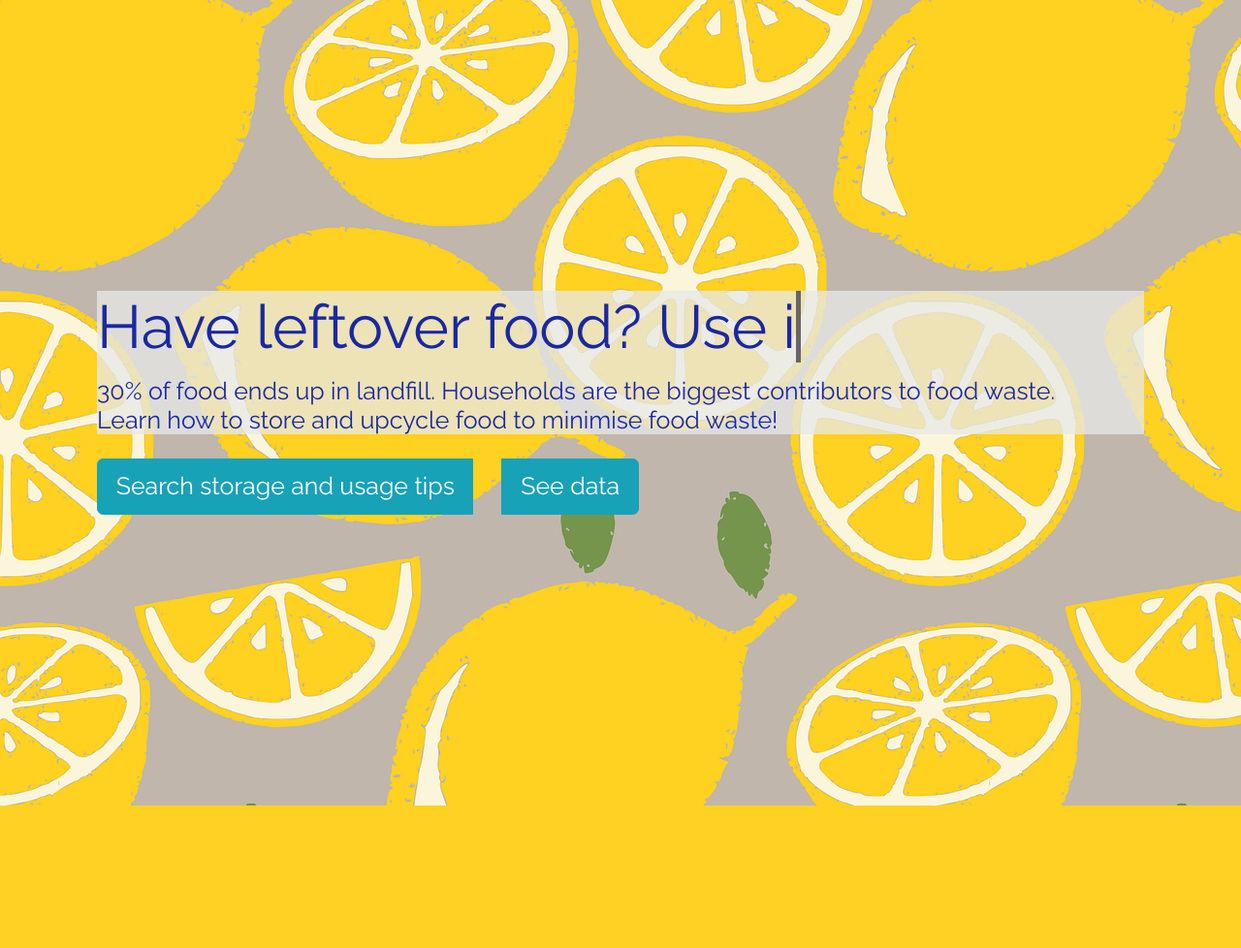
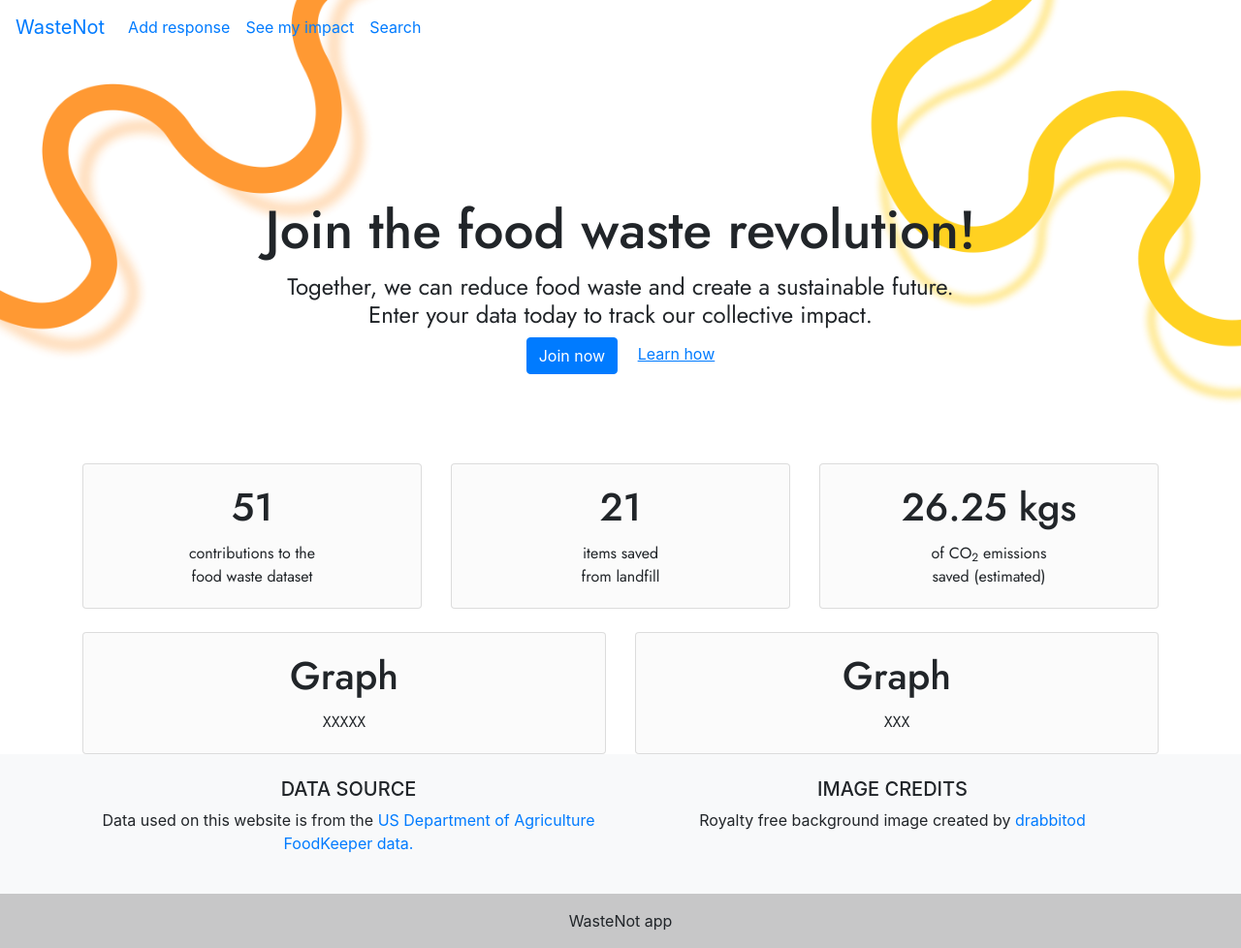
Before and after one commit to vanedo/FoodWasteTracker, a Django app: page /index/ in a window 1280 px wide. Shown: the whole page at 97% size. Before the commit the page ends 831 px from the top, so only its background shows below. Run offline with Django 3.2, Linux system fonts and the light colour scheme; data comes from the database, SQL or seed files in the repository; both versions use the stored data as it was after the commit; some libraries are stand-ins or nearby versions.

Commit message:
adding homepage

```diff
--- a/src/apps/tracker/static/css/main.css
+++ b/src/apps/tracker/static/css/main.css
@@ -3,11 +3,25 @@ body {
     background-repeat: repeat-y;
 }
 
-html.intro,body.intro {
-  font-family: 'Raleway', sans-serif;
-  padding: 6em 2em;
-  font-size: 25px;
-  color: #1a28a1
+body.intro {
+  background-image: url('/static/img/orange_faded.png'), url('/static/img/yellow_faded.png');
+  background-position: left top, right top;
+  background-repeat: no-repeat, no-repeat;
+  background-size: 35%, 35%;
+  background-attachment: fixed;
+
+}
+
+h1.card-title{
+  font-family: 'Jost';
+  font-weight: 500;
+}
+h4.card-text{
+  font-family: 'Jost';
+  font-weight: 400;
+}
+p.card-text{
+  font-family: 'Jost';
 }
 
 div.first {
--- a/src/apps/tracker/templates/tracker/index.html
+++ b/src/apps/tracker/templates/tracker/index.html
@@ -1,94 +1,81 @@
 <!DOCTYPE html>
-<html class="intro">
+<html>
 <head>
-    <title>Get food information</title>
-    <!-- Bootstrap CSS -->
+    <title>Food History</title>
+    <!-- Include Bootstrap CSS -->
     <link rel="stylesheet" href="https://maxcdn.bootstrapcdn.com/bootstrap/4.5.2/css/bootstrap.min.css">
+    <link href="https://fonts.googleapis.com/css2?family=Jost:wght@400;500&display=swap" rel="stylesheet">
 
 </head>
-<body class="intro">
+<body class = "intro">
+    {% extends "tracker/base.html" %}
+    {% load tags %}
+    {% load static %}
+    {% block content %}
+    <div class = "container" style="padding-top:10%">
+      <div class="card mb-4 text-center" style="background-color: rgba(245, 245, 245, 0.0); border:0px " >
+          <div class="card-body">
+              <h1 class="card-title" style="font-size:55px"> Join the food waste revolution! </h1>
+              <h4 class="card-text"> Together, we can reduce food waste and create a sustainable future. <br>Enter your data today to track our collective impact.</h4>
+              <a class="btn btn-primary" href="{% url 'add' %}" role="button">Join now</a> &emsp;<a href = "{% url 'history' %}"><u>Learn how </u> </a>
+          </div>
+      </div>
+    </div>
+
+    <div class = "pt-5">
+        <div class = "container">
+            <div class = "row">
+                <div class = "col-md-4">
+                    <div class="card mb-4 text-center" style="background-color: rgba(245, 245, 245, 0.4); " >
+                        <div class="card-body">
+                            <h1 class="card-title"> {% metric_contributions request %} </h1>
+                            <p class="card-text">contributions to the <br>food waste dataset</p>
+                        </div>
+                    </div>
+                </div>
+                <div class = "col-md-4">
+                    <div class="card mb-4 text-center" style="background-color: rgba(245, 245, 245, 0.4); " >
+                        <div class="card-body">
+                            <h1 class="card-title">{% metric_items_saved request %} </h1>
+                            <p class="card-text">items saved <br>from landfill </p>
+                        </div>
+                    </div>
+                </div>
+                <div class = "col-md-4">
+                    <div class="card mb-4 text-center" style="background-color: rgba(245, 245, 245, 0.4); " >
+                        <div class="card-body">
+                            <h1 class="card-title">{% metric_red_emissions request %} kgs</h1>
+                            <p class="card-text">of CO<sub>2</sub> emissions <br>saved (estimated)</p>
+                        </div>
+                    </div>
+                </div>
+          </div>
+      </div>
+      </div>
+
+      <div class= "container">
+        <div class = "row">
+          <div class = "col-md-6">
+            <div class="card mb-6 text-center" style="background-color: rgba(245, 245, 245, 0.4); " >
+                <div class="card-body">
+                    <h1 class="card-title"> Graph </h1>
+                    <p class="card-text">XXXXX </p>
+                </div>
+            </div>
+        </div>
+        <div class = "col-md-6">
+            <div class="card mb-6 text-center" style="background-color: rgba(245, 245, 245, 0.4); " >
+                <div class="card-body">
+                    <h1 class="card-title">Graph</h1>
+                    <p class="card-text">XXX</p>
+                </div>
+            </div>
+        </div>
+        </div>
+      </div>
 
 
-{% load static %}
-<link rel="stylesheet", href="{% static 'css/main.css' %}">
-<link href="https://fonts.googleapis.com/css?family=Raleway:200,100,400" rel="stylesheet" type="text/css" />
-<div class="first">
-<h1>Have leftover food?
-  <span
-     class="txt-rotate"
-     data-period="2000"
-     data-rotate='[ "Store it.", "Use it.", "Donate it.", "Compost it.", "Freeze it.", "Don&#39;t waste it." ]'></span>
-</h1>
-<h6>30% of food ends up in landfill. Households are the biggest contributors to food waste. <p>Learn how to store and upcycle food to minimise food waste!</p></h6>
-</div>
-<div class="btn-group">
-    <a href="{% url 'food_tracker' %}" class="btn btn-info">Search storage and usage tips</a>
-    <div style="margin-right:30px"></div>
-    <a href="{% url 'history' %}" class="btn btn-info">See data</a>
+{% endblock %}
+</body>
 
-</div>
-<script>
-
-var TxtRotate = function(el, toRotate, period) {
-  this.toRotate = toRotate;
-  this.el = el;
-  this.loopNum = 0;
-  this.period = parseInt(period, 2) || 2000;
-  this.txt = '';
-  this.tick();
-  this.isDeleting = false;
-};
-
-TxtRotate.prototype.tick = function() {
-  var i = this.loopNum % this.toRotate.length;
-  var fullTxt = this.toRotate[i];
-
-  if (this.isDeleting) {
-    this.txt = fullTxt.substring(0, this.txt.length - 1);
-  } else {
-    this.txt = fullTxt.substring(0, this.txt.length + 1);
-  }
-
-  this.el.innerHTML = '<span class="wrap">'+this.txt+'</span>';
-
-  var that = this;
-  var delta = 300 - Math.random() * 100;
-
-  if (this.isDeleting) { delta /= 2; }
-
-  if (!this.isDeleting && this.txt === fullTxt) {
-    delta = this.period;
-    this.isDeleting = true;
-  } else if (this.isDeleting && this.txt === '') {
-    this.isDeleting = false;
-    this.loopNum++;
-    delta = 500;
-  }
-
-  setTimeout(function() {
-    that.tick();
-  }, delta);
-};
-
-window.onload = function() {
-  var elements = document.getElementsByClassName('txt-rotate');
-  for (var i=0; i<elements.length; i++) {
-    var toRotate = elements[i].getAttribute('data-rotate');
-    var period = elements[i].getAttribute('data-period');
-    if (toRotate) {
-      new TxtRotate(elements[i], JSON.parse(toRotate), period);
-    }
-  }
-  // INJECT CSS
-  var css = document.createElement("style");
-  css.type = "text/css";
-  css.innerHTML = ".txt-rotate > .wrap { border-right: 0.08em solid #666 }";
-  document.body.appendChild(css);
-};
-
-
-
-</script>
-
-</body>
 </html>
```
Also changed, not shown: src/apps/tracker/static/img/orange_faded.png (added), src/apps/tracker/static/img/yellow_faded.png (added), src/db.sqlite3.
